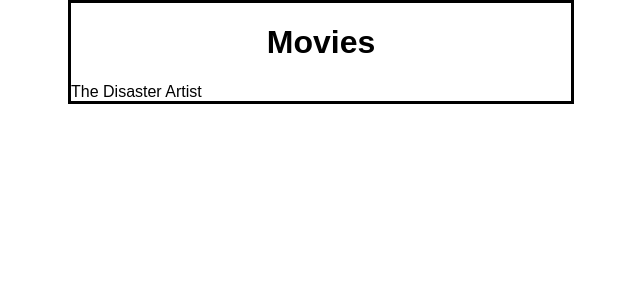
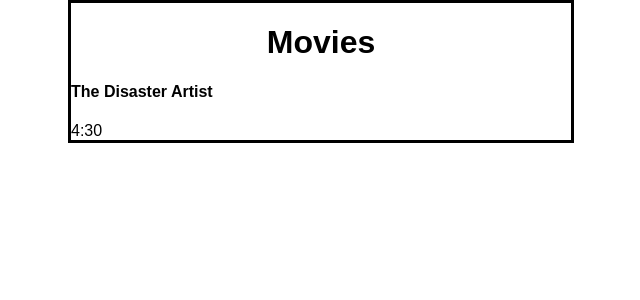
Before and after one commit to scottishasian/Homework_Number_React, a React (Create React App) app: page / in a window 1280 px wide. Shown: the top 300 px of the page, without its empty margins (319-959 px from the left). Built offline with nearby package versions, Linux system fonts and the light colour scheme.

Commit message:
Posted one movie listing and show time.

```diff
--- /dev/null
+++ b/src/components/Listing.js
@@ -0,0 +1,15 @@
+import React from 'react';
+
+class Listing extends React.Component {
+
+  render() {
+    return(
+      <div className="listing">
+        <h4>{this.props.movieName}</h4>
+        {this.props.children}
+      </div>
+    );
+  }
+}
+
+export default Listing;
--- a/src/components/ListingsBox.js
+++ b/src/components/ListingsBox.js
@@ -2,15 +2,21 @@
 import ListingsList from './ListingsList';
 
 class ListingsBox extends React.Component {
-  // constructor(props){
-  //   super(props);
-  // };
+  constructor(props){
+    super(props);
+
+    this.state = {
+      listings: [
+        {id: 1, movieName: 'The Disaster Artist', movieTime: '4:30'}
+      ]
+    }
+  };
 
   render() {
     return(
       <div className='listings-box'>
         <h1>Movies</h1>
-        <ListingsList />
+        <ListingsList listings={this.state.listings}/>
       </div>
     );
   }
--- a/src/components/ListingsList.js
+++ b/src/components/ListingsList.js
@@ -1,12 +1,23 @@
 import React from 'react';
+import Listing from './Listing.js'
 
 class ListingsList extends React.Component {
 
   render() {
+    console.log(this.props.listings);
+
+    const listingNodes = this.props.listings.map(function(listing) {
+      return (
+        <Listing key={listing.id} movieName={listing.movieName}>
+          {listing.movieTime}
+        </Listing>
+      )
+    })
+
+
     return(
       <div className="listings-list">
-        {/* {listNodes} */}
-        The Disaster Artist
+        {listingNodes}
       </div>
     );
   }
```
